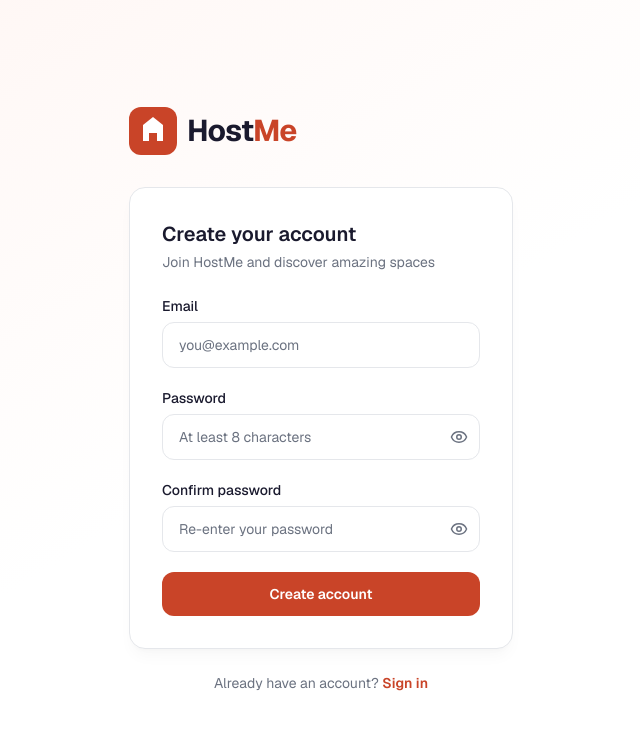
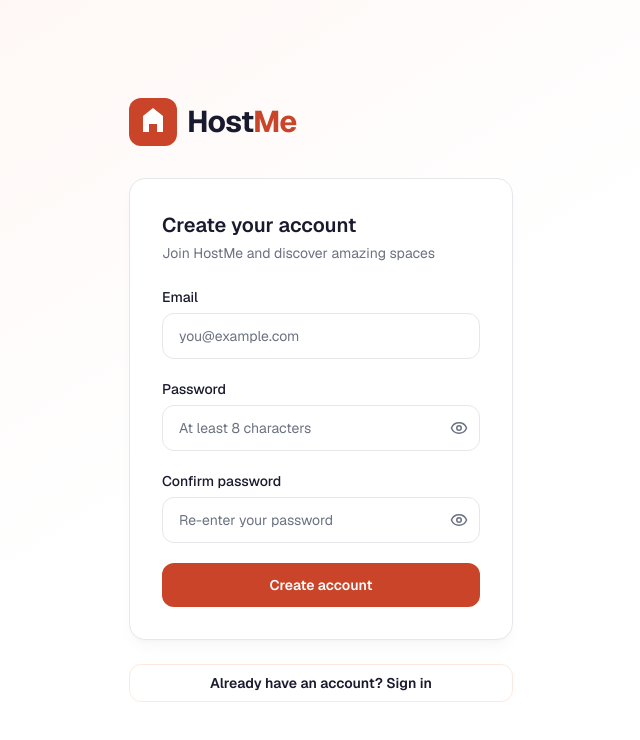
Before and after one commit to Sawmod001/HOSTME, a Next.js app in the folder hostme-app/: page /sign-up in a window 1280 px wide. Shown: the top 740 px of the page, without its empty margins (319-959 px from the left). Built offline with nearby package versions, Linux system fonts and the light colour scheme.

Commit message:
feat: consistent brand-colored outline buttons across all pages

```diff
--- a/hostme-app/src/app/(admin)/admin/listings/pending/page.js
+++ b/hostme-app/src/app/(admin)/admin/listings/pending/page.js
@@ -173,7 +173,7 @@ export default function AdminPendingListingsPage() {
                                                     setRejectingId(null);
                                                     setRejectReason("");
                                                 }}
-                                                className="flex-1 rounded-xl border border-[var(--color-border)] px-4 py-2 text-[var(--color-ink)] font-semibold"
+                                                className="btn-outline flex-1 px-4 py-2"
                                             >
                                                 Cancel
                                             </button>
@@ -219,7 +219,7 @@ export default function AdminPendingListingsPage() {
                                             <button
                                                 onClick={() => handleContactHost(listing)}
                                                 disabled={contactingId === listing.id}
-                                                className="flex items-center justify-center gap-2 rounded-xl border border-[var(--color-border)] px-4 py-2 text-[var(--color-ink)] font-semibold disabled:opacity-50"
+                                                className="btn-outline gap-2 px-4 py-2 disabled:opacity-50"
                                             >
                                                 <Mail size={16} />
                                                 {contactingId === listing.id ? "..." : "Contact"}
--- a/hostme-app/src/app/(host)/host/bookings/page.js
+++ b/hostme-app/src/app/(host)/host/bookings/page.js
@@ -151,7 +151,7 @@ export default function HostBookingsPage() {
                           <button onClick={() => handleReject(booking.id)} disabled={processingId === booking.id || !rejectReason.trim()} className="flex items-center gap-1 rounded-xl bg-[#B91C1C] px-4 py-2 text-sm font-semibold text-white disabled:opacity-50">
                             {processingId === booking.id ? <Loader2 size={14} className="animate-spin" /> : <XCircle size={14} />} Confirm Reject
                           </button>
-                          <button onClick={() => { setRejectingId(null); setRejectReason(""); }} className="rounded-xl border border-[var(--color-border)] px-4 py-2 text-sm font-semibold text-[var(--color-ink)]">Cancel</button>
+                          <button onClick={() => { setRejectingId(null); setRejectReason(""); }} className="btn-outline px-4 py-2 text-sm">Cancel</button>
                         </div>
                       </div>
                     ) : (
@@ -159,10 +159,10 @@ export default function HostBookingsPage() {
                         <button onClick={() => handleApprove(booking.id)} disabled={processingId === booking.id} className="flex items-center gap-1 rounded-xl bg-[#15803D] px-4 py-2 text-sm font-semibold text-white disabled:opacity-50">
                           {processingId === booking.id ? <Loader2 size={14} className="animate-spin" /> : <CheckCircle2 size={14} />} Approve
                         </button>
-                        <button onClick={() => setRejectingId(booking.id)} disabled={processingId === booking.id} className="flex items-center gap-1 rounded-xl border border-[var(--color-border)] px-4 py-2 text-sm font-semibold text-[var(--color-ink)] disabled:opacity-50">
+                        <button onClick={() => setRejectingId(booking.id)} disabled={processingId === booking.id} className="btn-outline gap-1 px-4 py-2 text-sm disabled:opacity-50">
                           <XCircle size={14} /> Reject
                         </button>
-                        <Link href={`/host/bookings/${booking.id}`} className="ml-auto rounded-xl border border-[var(--color-border)] px-4 py-2 text-sm font-semibold text-[var(--color-ink)]">Details</Link>
+                        <Link href={`/host/bookings/${booking.id}`} className="btn-outline ml-auto px-4 py-2 text-sm">Details</Link>
                       </div>
                     )}
                   </div>
--- a/hostme-app/src/app/(host)/host/listings/new/page.js
+++ b/hostme-app/src/app/(host)/host/listings/new/page.js
@@ -289,7 +289,7 @@ export default function CreateListingPage() {
           <p className="text-[var(--color-ink-muted)]">Your listing is pending admin approval. You will be notified once it&apos;s approved.</p>
           <div className="flex items-center justify-center gap-4 pt-4">
             <Link href={`/host/listings/${createdId}`} className="rounded-xl bg-[var(--color-primary)] px-6 py-3 font-semibold text-white">View listing</Link>
-            <Link href="/host/listings" className="rounded-xl border border-[var(--color-border)] px-6 py-3 font-semibold text-[var(--color-ink)]">My listings</Link>
+            <Link href="/host/listings" className="btn-outline px-6 py-3">My listings</Link>
           </div>
         </div>
       </main>
--- a/hostme-app/src/app/(public)/listings/page.js
+++ b/hostme-app/src/app/(public)/listings/page.js
@@ -114,7 +114,7 @@ export default function DiscoveryPage() {
                                 await fetch("/api/listings/seed", { method: "POST" });
                                 fetchListings(true);
                             }}
-                            className="rounded-xl border border-[var(--color-border)] px-4 py-2 text-sm font-semibold text-[var(--color-ink)]"
+                            className="btn-outline text-sm"
                         >
                             Seed Demo Listings
                         </button>
@@ -142,7 +142,7 @@ export default function DiscoveryPage() {
                         </div>
                         {activeFilterCount > 0 && (
                             <button onClick={handleClearFilters}
-                                className="flex items-center gap-1 rounded-xl border border-[var(--color-border)] px-3 py-2 text-sm text-[var(--color-ink-muted)] hover:bg-[var(--color-surface-alt)]">
+                                className="btn-outline gap-1 px-3 py-2 text-sm">
                                 <X size={14} /> Clear
                             </button>
                         )}
--- a/hostme-app/src/app/globals.css
+++ b/hostme-app/src/app/globals.css
@@ -65,6 +65,39 @@ textarea:focus-visible {
   outline-offset: -1px;
 }
 
+.btn-outline {
+  border-radius: 0.75rem;
+  border-style: solid;
+  border-color: var(--color-primary-light);
+  border-width: 1px;
+  padding: 0.5rem 1rem;
+  font-size: 0.875rem;
+  font-weight: 600;
+  color: var(--color-ink);
+  transition: all 0.2s;
+  cursor: pointer;
+  display: inline-flex;
+  align-items: center;
+  justify-content: center;
+  gap: 0.5rem;
+}
+.btn-outline:hover {
+  border-color: var(--color-primary);
+  color: var(--color-primary);
+  background: var(--color-primary-subtle);
+}
+.btn-outline-sm {
+  padding: 0.375rem 0.75rem;
+  font-size: 0.75rem;
+}
+.btn-outline-danger {
+  border-color: var(--color-danger);
+  color: var(--color-danger);
+}
+.btn-outline-danger:hover {
+  background: #FEF2F2;
+}
+
 @keyframes fade-in {
   from { opacity: 0; transform: translateY(4px); }
   to { opacity: 1; transform: translateY(0); }
--- a/hostme-app/src/app/page.js
+++ b/hostme-app/src/app/page.js
@@ -68,7 +68,7 @@ export default function HomePage() {
               <Link href="/listings" className="inline-flex w-full items-center justify-center gap-2 rounded-xl bg-[var(--color-primary)] px-8 py-3.5 font-semibold text-white transition-all hover:bg-[var(--color-primary-dark)] sm:w-auto">
                 Browse spaces <ArrowRight size={18} />
               </Link>
-              <Link href="/sign-up" className="inline-flex w-full items-center justify-center rounded-xl border-2 border-[var(--color-border)] px-8 py-3.5 font-semibold transition-all hover:border-[var(--color-primary)] hover:text-[var(--color-primary)] sm:w-auto" style={{ color: "var(--color-ink)" }}>
+              <Link href="/sign-up" className="btn-outline w-full px-8 py-3.5 sm:w-auto">
                 List your space
               </Link>
             </div>
@@ -161,7 +161,7 @@ export default function HomePage() {
               })}
             </div>
             <div className="mt-10 text-center sm:hidden">
-              <Link href="/listings" className="inline-flex items-center gap-1 rounded-xl border border-[var(--color-border)] px-6 py-3 font-semibold transition-all hover:border-[var(--color-primary)]" style={{ color: "var(--color-ink)" }}>
+              <Link href="/listings" className="btn-outline gap-1 px-6 py-3">
                 View all spaces <ArrowRight size={16} />
               </Link>
             </div>
--- a/hostme-app/src/app/sign-in/page.js
+++ b/hostme-app/src/app/sign-in/page.js
@@ -121,10 +121,11 @@ function SignInForm() {
           </form>
         </div>
 
-        <p className="mt-6 text-center text-sm" style={{ color: "var(--color-ink-muted)" }}>
-          Don&apos;t have an account?{" "}
-          <Link href="/sign-up" className="font-semibold transition-colors hover:text-[var(--color-primary-dark)]" style={{ color: "var(--color-primary)" }}>Sign up</Link>
-        </p>
+        <div className="mt-6 text-center">
+          <Link href="/sign-up" className="btn-outline w-full justify-center px-4 py-3 text-sm">
+            Don&apos;t have an account? Sign up
+          </Link>
+        </div>
       </div>
     </main>
   );
--- a/hostme-app/src/app/sign-up/page.js
+++ b/hostme-app/src/app/sign-up/page.js
@@ -126,10 +126,11 @@ export default function SignUpPage() {
           </form>
         </div>
 
-        <p className="mt-6 text-center text-sm" style={{ color: "var(--color-ink-muted)" }}>
-          Already have an account?{" "}
-          <Link href="/sign-in" className="font-semibold transition-colors hover:text-[var(--color-primary-dark)]" style={{ color: "var(--color-primary)" }}>Sign in</Link>
-        </p>
+        <div className="mt-6 text-center">
+          <Link href="/sign-in" className="btn-outline w-full justify-center px-4 py-3 text-sm">
+            Already have an account? Sign in
+          </Link>
+        </div>
       </div>
     </main>
   );
```
Also changed, not shown: hostme-app/src/app/(host)/host/listings/[id]/page.js (+4 -4 lines).
